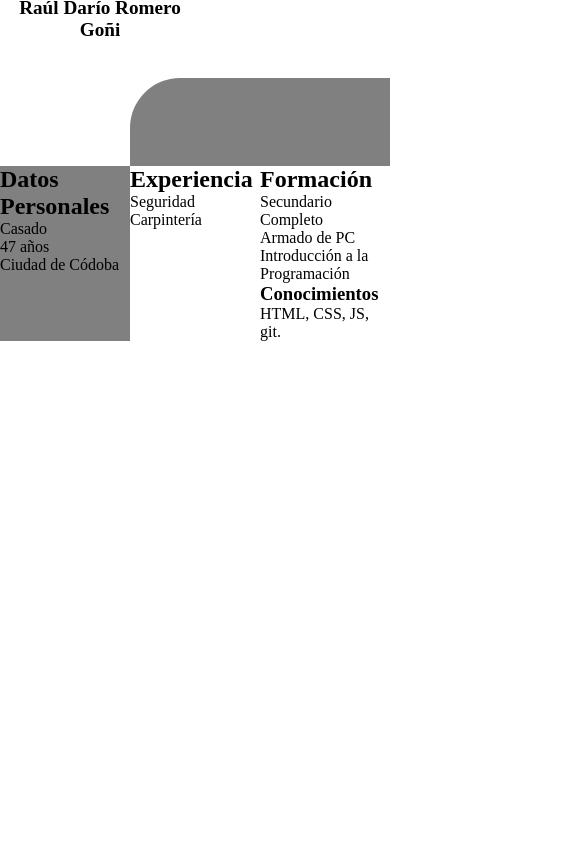
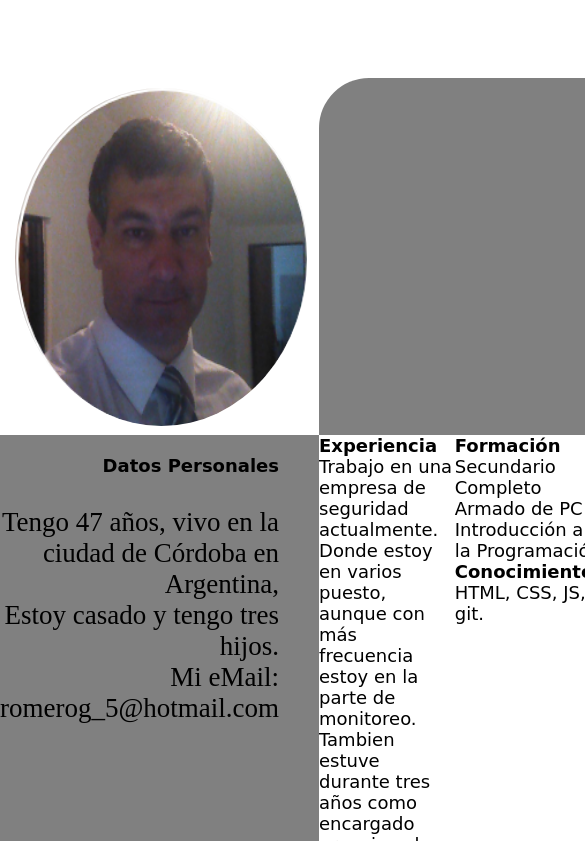
Before and after one commit to Rauldrg1974/CV-e-informacion, a plain HTML site: page index.html in a window 390 px wide. Shown: the part 192-1033 px from the top of the page, 585 px wide, since content can reach past the window. Before the commit the page ends 844 px from the top, so only its background shows below. Drawn offline with Linux system fonts and the light colour scheme.

Commit message:
Nuevas modificaciones, para seguir practicando con git

```diff
--- a/index.html
+++ b/index.html
@@ -17,16 +17,17 @@
   <section id="laSeccion">
     <div id="relleno"></div>
     <div id="personales">
-      <h2>Datos Personales</h2>
-      Casado <br>
-      47 años <br>
-      Ciudad de Códoba <br>
+      <h2>Datos Personales</h2> <br>
+      Tengo 47 años, vivo en la ciudad de Córdoba en Argentina, <br>
+      Estoy casado y tengo tres hijos. <br>
+      Mi eMail: romerog_5@hotmail.com <br>
     </div>
     <div id="experiencia">
       <h2>Experiencia</h2>
       <p>
-        Seguridad <br>
-        Carpintería <br>
+        Trabajo en una empresa de seguridad actualmente. Donde estoy en varios puesto, aunque con más frecuencia estoy en la parte de monitoreo.<br>
+        Tambien estuve durante tres años como encargado organizando tanto la parte operativa como la administrativa. <br>
+        Trabaje en carpinteria casi toda mi vida y en este rubro donde comence desde ayudante hasta ser encargado.<br>
       </p>
     </div>
     <div id="formacion">
--- a/styleIndex.css
+++ b/styleIndex.css
@@ -1,6 +1,8 @@
 *{
   margin:0;
   padding: 0;
+  font-family: cursive;
+  font-size: 18px;
 }
 #elHeader{
   display: grid;
@@ -12,6 +14,7 @@
   height: 100%;
 }
 #miNombre{
+  font-family: fantasy;
   font-size: 120%;
   text-align: center;
 }
@@ -27,9 +30,15 @@
   grid-row: 1/2;
 }
 #personales{
+  font-family: serif;
+  font-size: 1.5em;
+  text-align: end;
   background: grey;
   grid-column: 1/2;
   grid-row: 2/4;
+  border-bottom-right-radius: 50px;
+  padding-top: 20px;
+  padding-right: 40px;
 }
 #experiencia{
   grid-column: 2/3;
@@ -39,3 +48,22 @@
   grid-column: 3/4;
   grid-row: 2/4;
 }
+
+@media screen and (max-width: 400px){
+  #elHeader{
+    width: 560px;
+  }
+  #miFoto{
+    width: 75%;
+    height: 40%;
+    position: absolute;
+    margin-top: 280px;
+    margin-left: 15px;
+    border-radius: 50%;
+  }
+  #miNombre{
+    padding-top: 40px;
+    font-size: 3.5em;
+    text-align: center;
+  }
+}
```
